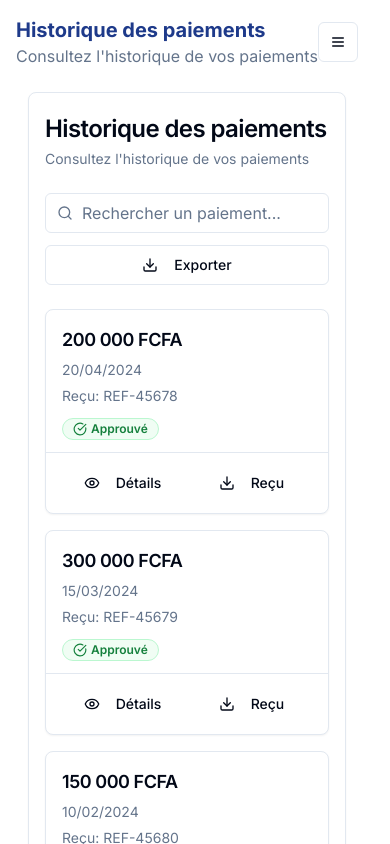
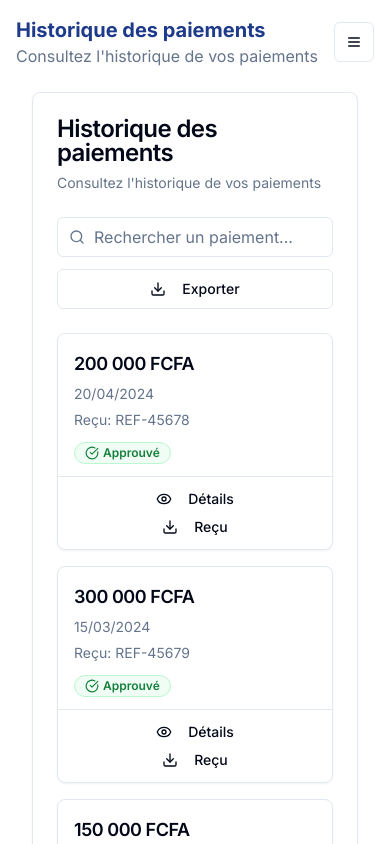
Before and after one commit to Shalom2935/fee-management, a Next.js app: page /etudiant/historique in a window 390 px wide. Shown: the top 844 px of the page. Built offline with nearby package versions, Linux system fonts and the light colour scheme.

Commit message:
Refactor PaymentHistory layout for improved padding and responsiveness

```diff
--- a/app/etudiant/historique/page.tsx
+++ b/app/etudiant/historique/page.tsx
@@ -61,13 +61,14 @@ export default function PaymentHistory() {
 
   return (
     <DashboardLayout userType="etudiant">
-      <div className="w-full px-3 sm:px-4 md:px-6"> {/* Adjusted container padding */}
-        <Card className="mx-auto">
-          <CardHeader className="space-y-2 px-4 sm:px-6"> {/* Increased header padding */}
+      {/* Standardized padding wrapper */}
+      <div className="w-full px-4 sm:px-6 lg:px-8">
+        <Card> {/* Removed mx-auto to fill padded width */}
+          <CardHeader className="space-y-2"> {/* Removed internal padding */}
             <CardTitle>Historique des paiements</CardTitle>
             <CardDescription>Consultez l'historique de vos paiements</CardDescription>
           </CardHeader>
-          <CardContent className="px-4 sm:px-6"> {/* Increased content padding */}
+          <CardContent> {/* Removed internal padding */}
             {/* Search and Export Section */}
             <div className="flex flex-col sm:flex-row gap-3 mb-6">
               <div className="relative flex-1 min-w-0"> {/* Added min-w-0 to prevent overflow */}
@@ -149,7 +150,7 @@ export default function PaymentHistory() {
             <div className="grid gap-4 md:hidden">
               {payments.map((payment) => (
                 <Card key={payment.id} className="overflow-hidden w-full">
-                  <CardHeader className="p-4 sm:p-5 pb-3 space-y-3">
+                  <CardHeader className="p-4 pb-3"> {/* Simplified padding */}
                     <div className="flex flex-col sm:flex-row sm:items-start justify-between gap-3">
                       <div className="space-y-1.5">
                         <CardTitle className="text-lg font-semibold">
@@ -194,7 +195,7 @@ export default function PaymentHistory() {
                       )}
                     </div>
                   </CardHeader>
-                  <CardFooter className="px-4 sm:px-5 py-3 flex flex-wrap gap-2 border-t bg-muted/5">
+                  <CardFooter className="px-4 py-3 flex flex-col items-stretch gap-2 sm:flex-row sm:flex-wrap border-t bg-muted/5"> {/* Stack buttons on xs */}
                     <Button variant="ghost" size="sm" className="h-9 flex-1 sm:flex-none">
                       <Eye className="h-4 w-4 mr-2" />
                       Détails
```
